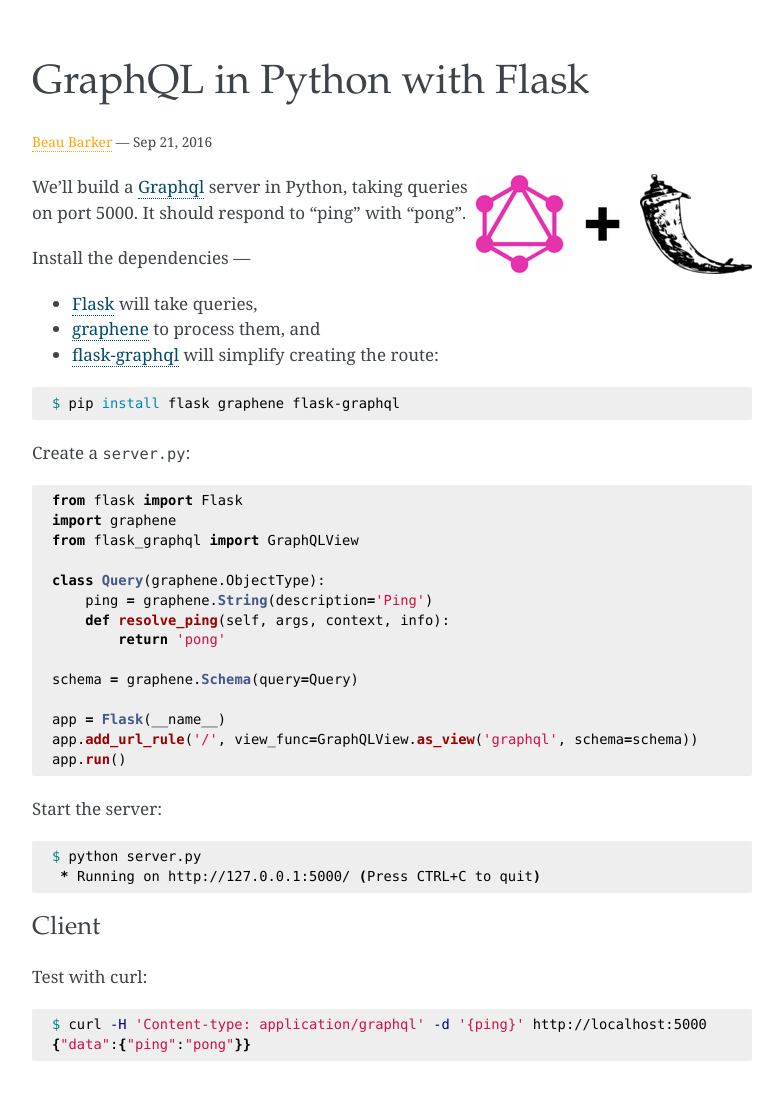
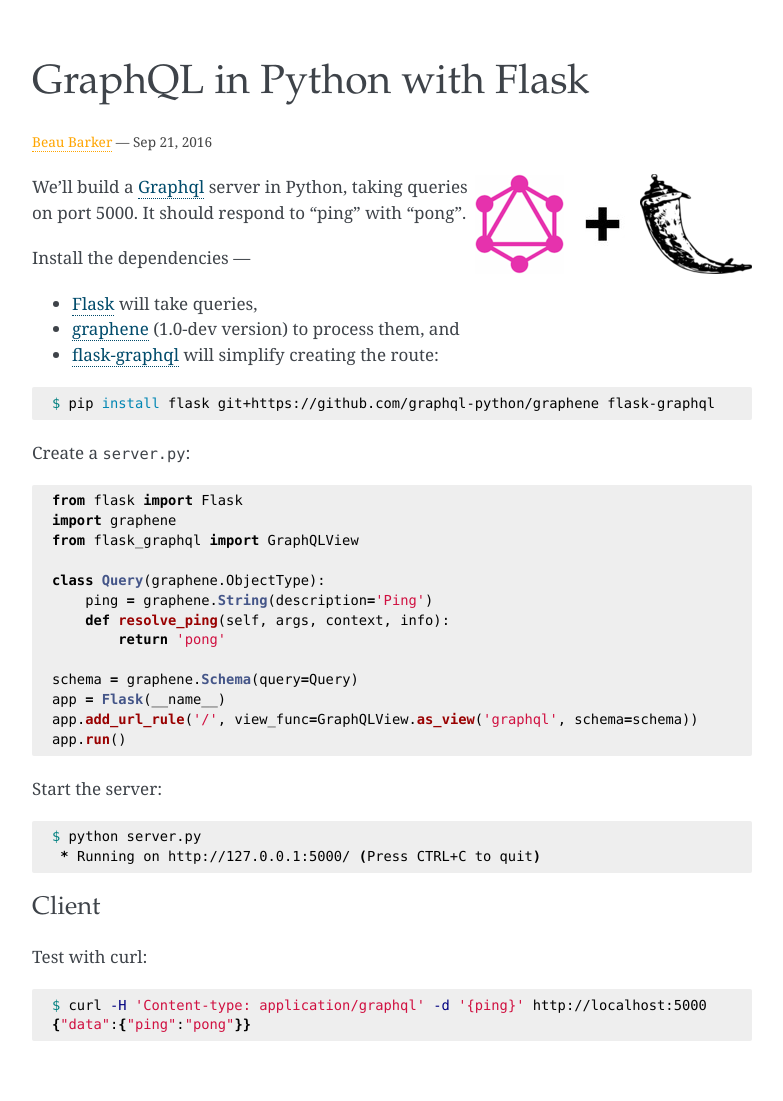
Before and after one commit to explodinglabs/explodinglabs.github.io, a Jekyll site: the page built from _graphql/flask.markdown, in a window 1280 px wide. Shown: the whole page, without its empty margins (248-1031 px from the left). Built offline with Jekyll 4.4.1, drawn with Linux system fonts in a browser that asks for light colours; comment, search, counter and statistics services are not loaded.

Commit message:
Adjust graphql/flask doc, to use graphene-dev

````diff
--- a/_graphql/flask.markdown
+++ b/_graphql/flask.markdown
@@ -17,11 +17,11 @@
 Install the dependencies —
 
 - [Flask](http://flask.pocoo.org) will take queries,
-- [graphene](http://graphene-python.org/) to process them, and
+- [graphene](http://graphene-python.org/) (1.0-dev version) to process them, and
 - [flask-graphql](https://github.com/graphql-python/flask-graphql) will simplify creating the route:
 
 ```shell
-$ pip install flask graphene flask-graphql
+$ pip install flask git+https://github.com/graphql-python/graphene flask-graphql
 ```
 Create a `server.py`:
 
@@ -36,7 +36,6 @@
         return 'pong'
 
 schema = graphene.Schema(query=Query)
-
 app = Flask(__name__)
 app.add_url_rule('/', view_func=GraphQLView.as_view('graphql', schema=schema))
 app.run()
````
